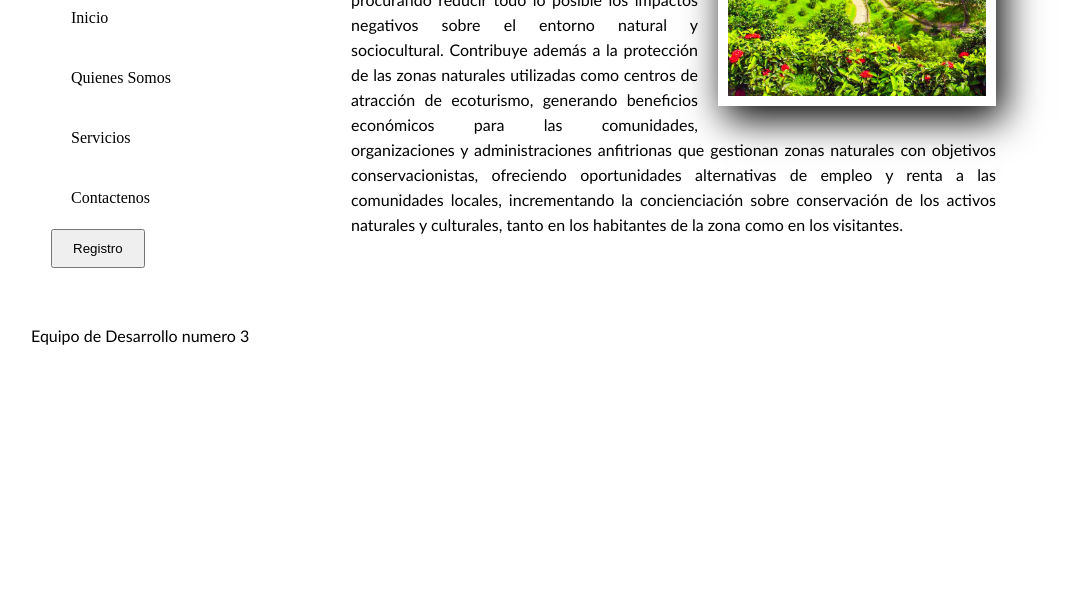
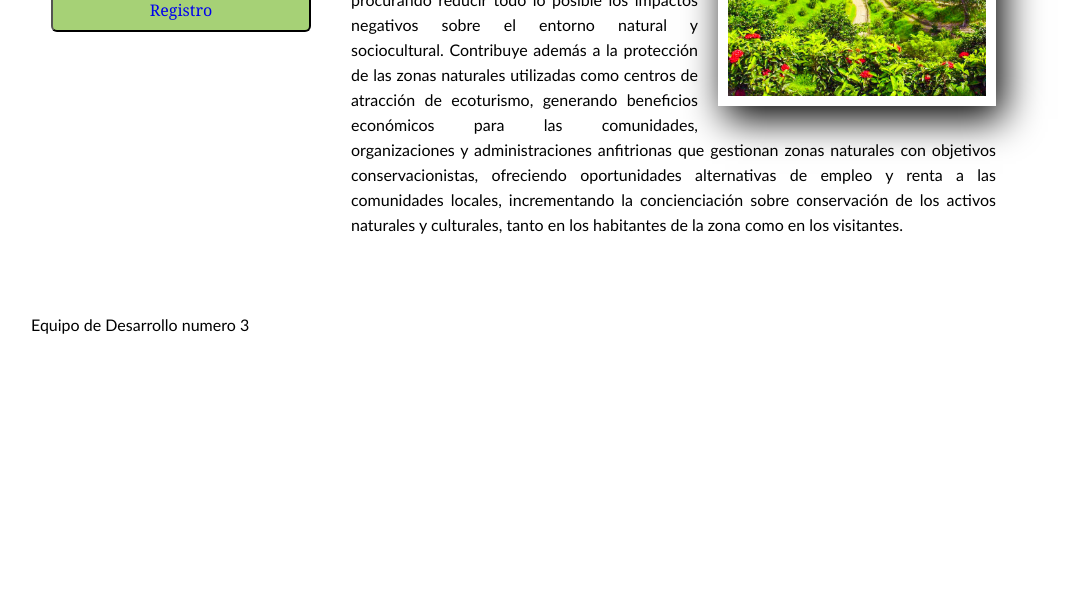
Before and after one commit to diegoalexaner/SprintA, a plain HTML site: page index.html in a window 1280 px wide. Shown: the part 205-800 px from the top of the page, without its empty margins (109-1174 px from the left). Drawn offline with Linux system fonts and the light colour scheme.

```diff
--- a/css/estilos.css
+++ b/css/estilos.css
@@ -12,6 +12,28 @@ h2 title{
     margin-bottom: 60px;
 }
 
+#navbar_logo {
+    width:80%;
+}
+
+#btn_irRegistro{
+    font-family: Georgia;
+    font-size: 16px;
+    line-height: 40px;
+    width: 100%;
+    color: #ffffff;
+    background-color: #a6d176;
+    border-radius: 6px;
+
+}
+#link_registro{
+    cursor: puntero;
+    text-decoration: none;
+}
+
+#btn_irRegistro :visited{
+    color: rgb(255, 255, 255);
+}
 
 
 section .articles img{
--- a/index.html
+++ b/index.html
@@ -6,6 +6,7 @@
     <meta name="viewport" content="width=device-width, initial-scale=1.0">
     <title>EcoTravelQuindio</title>
     <link rel="stylesheet" href="css/estilos.css">
+    <link rel="shortcut icon" href="img/icono.ico">
 </head>
 <body>
 
@@ -36,15 +37,17 @@
         <aside>
 
             <nav id="landing_navbar">
-               <img id="navbar_logo" src="img/ecotravel1.png" width="80%" alt="logotipo">
+               <img id="navbar_logo" src="img/ecotravel1.png"  alt="logotipo">
 
+               <a id="link_registro" href="registro.html" > <button id="btn_irRegistro"> Registro  </a> </button>
+                     <!-- #region
                 <ul>
                     <li><a href="#"> Inicio</a> </li>
                     <li><a href="#"> Quienes Somos</a> </li>
                     <li><a href="#"> Servicios</a> </li>
                     <li><a href="#"> Contactenos</a> </li>
                     <li><button id="btn_irRegistro"> <a id="link_registro " href="registro.html">Registro  </a> </button> </li>
-                </ul>
+                </ul> -->
 
 
             </nav>
```
Also changed, not shown: ejemplo.html (added, +12 -0 lines), img/icono.ico (added).
